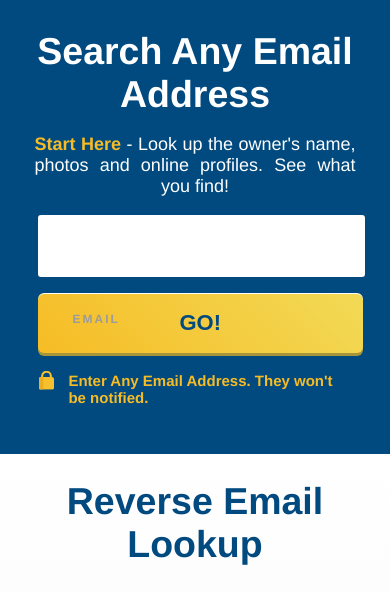
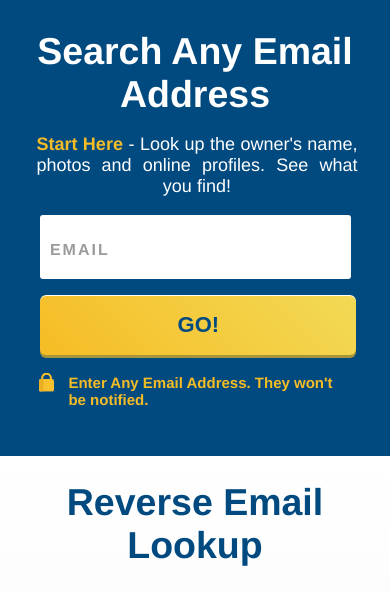
Before and after one commit to Vladi97/LTV-Challenge, a PHP site: page / in a window 390 px wide. Shown: the part 65-657 px from the top of the page. Run offline with PHP 8.4, Linux system fonts and the light colour scheme.

Commit message:
Landing page is ready

```diff
--- a/css/search.css
+++ b/css/search.css
@@ -10,42 +10,69 @@
 }
 #search .subtitle{
     font-size: 22px;
-    margin-left: 13.5%;
+    margin-left: 12.8%;
 }
 .form-search-container{
-    width: 85%;
-    margin-left: 8%;
+    width: 73%;
+    margin-left: 10%;
+    display: flex;
 }
-.form-search-container .email-label{
-    height: 60x;
-    position: absolute;
-    left: 18.6%;
+.search-inputs{
+    float: left;
+    width: 72%;
+    margin-left: 10%;
+	position: relative;
+}
+/**/
+.search-inputs .search-input{
+	width: 97%;
+	outline: none;
+	border:none;
+ 	box-shadow: none !important;
+    height: 62px;
+    font-size: 16px;
+    padding-left: 16px;
+    border-radius: 3px;
+    color: black;
+    outline: none;
+    line-height: 27px;
+}
+.search-inputs .search-input::placeholder{
+	color: white;
+}
+.search-inputs .floating-label {
+	position: absolute;
+	pointer-events: none;
+	padding-top: 25px;
+	left: 15px;
+	transition: 0.2s ease all;
     font-weight: bold;
     letter-spacing: 2px;
     color:  #9B9B9B;
+}
+.search-inputs .search-input:focus ~ .floating-label,
+.search-inputs .search-input:not(:focus):valid ~ .floating-label{
+    transform: translateY(-80px);
     font-size: 12px;
-    margin-top: 35px;
+    padding-left: 4px;
 }
-.search-input{
-    border: none;
-    height: 60px;
-    width: 60%;
-    font-size: 16px;
-    padding-left: 15px;
-    border-radius: 3px;
-    color: black;
-    margin-left: 11%;
-    outline: none;
-    line-height: 27px;
+/*.search-inputs .search-input:not(:placeholder-shown):invalid ~ .floating-label{
+    content: 'Please add a valid email address';
+    color: #DC0015;
+}*/
+/**/
+.search-button-container{
+    float: left;
+    width: 15%;
+    margin-left: 2%;
 }
-.search-input:focus{
+.search-input:focus,
+.search-inputs .search-input:valid{
     border-color: #F6BC25;
     border-style: groove;
     border-width: 2px;
-}
-.search-input:focus + .email-label{
-    transform: translateY(-100%);
-    left: 18.6%;
+    padding-top: 18px;
+    height: 42px;
 }
 .search-button{
     border: none;
@@ -55,9 +82,7 @@
     box-shadow: 0 3px 0 0 #A6953B, inset 0 1px 0 0 #FFFFFF;
     border-radius: 6px;
     font-size: 22px;
-    width: 15%;
-    margin-left: 1%;
-    margin-top: 2px;
+    width: 100%;
 }
 .search-button:hover{
     background: #F2DA56;
@@ -83,12 +108,38 @@
     margin-bottom: 7%;
     font-size: 15px;
 }
+/*IE*/
+@media all and (-ms-high-contrast: none), (-ms-high-contrast: active) {
+    .search-inputs .search-input:focus ~ .floating-label,
+    .search-inputs .search-input:not(:focus):valid ~ .floating-label{
+        transform: translateY(-15px);
+        font-size: 12px;
+        padding-left: 4px;
+    }
+}
+
 /* Phone */
 @media (min-width: 320px) and (max-width: 480px) {
     .title-search-container{
         width: 98%;
         margin-left: 1%;
         margin-top: 3%;
+    }
+    .form-search-container{
+        width: 87%;
+        margin-left: 0%;
+        display: inline-block;
+    }
+    .search-inputs .search-input:focus ~ .floating-label,
+    .search-inputs .search-input:not(:focus):valid ~ .floating-label{
+        transform: translateY(-10px);
+        font-size: 12px;
+        padding-left: 4px;
+    }
+    .search-inputs .floating-label {
+        left: 16px;
+        top: 1px;
+        float: left;
     }
     #search .title{
         text-align: center;
@@ -99,17 +150,26 @@
     }
     .search-input{
         margin-left: 2%;
-        width: 93.5%;
+        width: 80%;
     }
     .search-button{
         margin-left: 2%;
         width: 98%;
         margin-top: 5%;
     }
+    .search-inputs{
+        float: none;
+        width: 89%;
+    }
+    .search-button-container{
+        float: none;
+        width: 95%;
+        margin-left: 10%;
+    }
     #search .subtitle{
         text-align: justify;
         width: 84%;
-        margin-left: 8%;
+        margin-left: 8.5%;
         margin-right: 8%;
         font-size: 18px;
         text-align-last: center;
--- a/index.html
+++ b/index.html
@@ -28,9 +28,13 @@
                     photos and online profiles. See what you find!</p>
             </div>
             <div class="form-search-container">
-                <input required name="email" id="email" class="white-bg search-input" type="email"/>
-                <label class="email-label" for="email">EMAIL</label>
-                <button type="button" id="search-button" class="blue-text search-button yellow-bg bold">GO!</button>
+                <div class="search-inputs">
+                    <input placeholder="" value="" required name="email" id="email" class="white-bg search-input" type="email"/>
+                    <span class="floating-label">EMAIL</span>
+                </div>
+                <div class="search-button-container">
+                    <button type="button" id="search-button" class="blue-text search-button yellow-bg bold">GO!</button>
+                </div>
             </div>
             <div class="message-label-container">
                 <p class="icon"><img src="./assets/SVGs/lock.svg" alt="Lock icon"></p>
@@ -117,6 +121,7 @@
             </div>
         </div>
     </div>
+    <script src="./js/search.js"></script>
     <script src="./js/email-finder.js"></script>
 </body>
 </html>
--- a/js/email-finder.js
+++ b/js/email-finder.js
@@ -1,16 +1,22 @@
 document.getElementById('search-button').addEventListener('click', async function(){
-    let email = document.getElementById('email').value
-    let url = 'https://ltv-data-api.herokuapp.com/api/v1/records.json?email='+email
+    let email = document.getElementById('email').value;
+    let url = 'https://ltv-data-api.herokuapp.com/api/v1/records.json?email='+email;
     let apiResponse = await getData(url);
-    alert(apiResponse)
+    alert(apiResponse);
 })
 
 async function getData(url){
-    await fetch(url, {headers: {'content-type': 'application/json; charset=utf-8', 'Accept': '*/*', 'Origin': 'https://ltv-challenge.herokuapp.com/'}, mode: 'cors'})
-    .then(function(response) {
+    //await fetch(url, {headers: {'content-type': 'application/json; charset=utf-8', 'Accept': '*/*', 'Origin': 'https://ltv-challenge.herokuapp.com/'}, mode: 'cors'})
+    /*.then(function(response) {
         return response;
     })
     .catch(function(err) {
         return err;
-    });
+    });*/
+    var xhr = new XMLHttpRequest();
+    xhr.onreadystatechange = function() {
+        alert(xhr.responseText);
+    };
+    xhr.open('GET', url);
+    xhr.send()
 }
--- /dev/null
+++ b/js/search.js
@@ -0,0 +1,9 @@
+document.getElementById('email').addEventListener('change', enableInput);
+
+function enableInput(){
+    var input = document.getElementById('email').value;
+    if(!input.value==''){
+        console.log('change')
+        input.classList.add("active");
+    }
+}
```
Also changed, not shown: other parts of css/search.css (+45 -2 lines).
